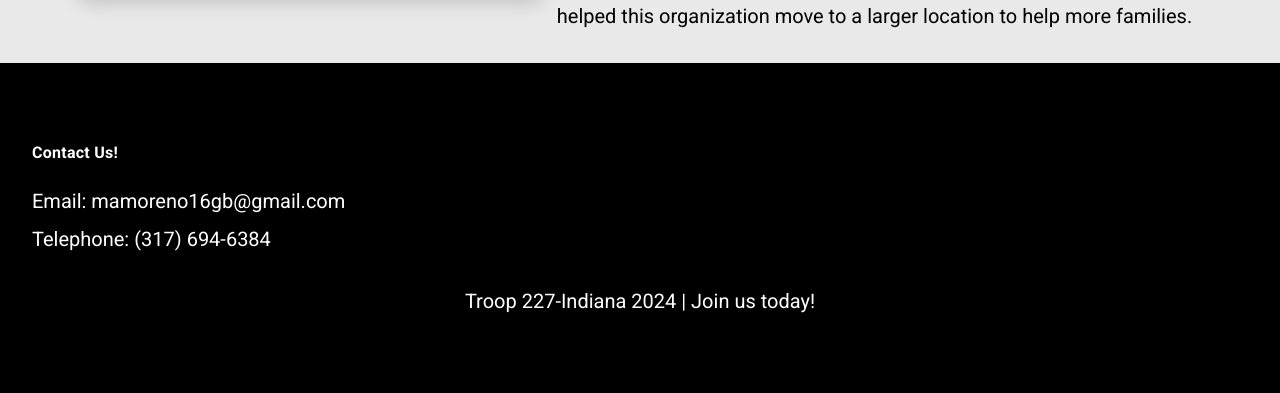
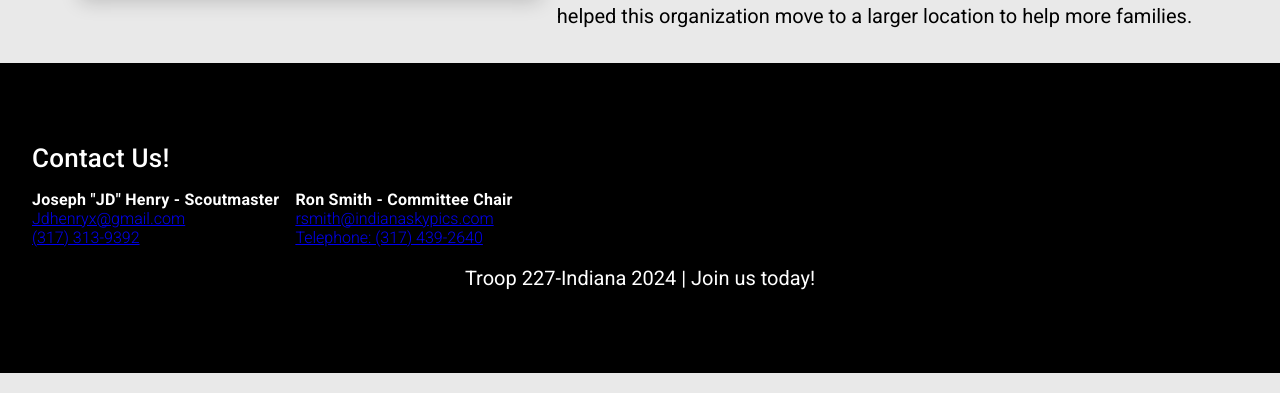
Before and after one commit to SATroop227Media/WebpageTroop227, a React (Vite) app: page / in a window 1280 px wide. Shown: the part 4052-4445 px from the top of the page. Built offline with nearby package versions, Linux system fonts and the light colour scheme.

Commit message:
added a tags to contacts

```diff
--- a/src/components/Footer.tsx
+++ b/src/components/Footer.tsx
@@ -3,14 +3,20 @@ import "../styles/global/footer.css"
 export default function Footer() {
   return (
     <footer className="cta">
-      <div className='cta__left' aria-label='contact information'>
-        <h4 className="cta__h4">Contact Us!</h4>
-        <p>Email: mamoreno16gb@gmail.com</p>
-        <p>Telephone: (317) 694-6384</p>
-      </div>
-      <div className='cta__right' aria-label='call to action'>
-        <p>Troop 227-Indiana 2024 | Join us today!</p>
-      </div>
+      <h3>Contact Us!</h3>
+      <ul className="cta__contact-wrapper">
+        <li>
+          <h4>Joseph "JD" Henry - Scoutmaster</h4>
+          <a href="mailto:Jdhenryx@gmail.com">Jdhenryx@gmail.com</a>
+          <a href="tel:3173139392">(317) 313-9392</a>
+        </li>
+        <li>
+          <h4>Ron Smith - Committee Chair</h4>
+          <a href="mailto:rsmith@indianaskypics.com">rsmith@indianaskypics.com</a>
+          <a href="tel:3174392640">Telephone: (317) 439-2640</a>
+        </li>
+      </ul>
+      <p>Troop 227-Indiana 2024 | Join us today!</p>
     </footer>
   );
 }
--- a/src/styles/global/footer.css
+++ b/src/styles/global/footer.css
@@ -1,30 +1,37 @@
+
+@layer layout, style;
+
+@layer layout {
+    footer {
+        position: relative;
+        display: flex;
+        flex-direction: column;
+        gap: 1rem;
+    }
+
+    .cta__contact-wrapper {
+        display: flex;
+        flex-direction: column;
+        gap: 1rem;
+    }
+
+    @media (min-width: 52rem) {
+        .cta__contact-wrapper {
+            flex-direction: row;
+        }
+    }
+}
+.cta > p {
+    text-align: center;
+}
+
+.cta a {
+    display: block;
+}
+
 footer {
-    position: relative;
-    display: flex;
     background-color: var(--color-neutral-0);
     padding-block: 5rem;
     padding-inline: 2rem;
+    color: var(--color-neutral-1000);
 }
-
-.cta {
-    color: var(--color-neutral-1000);
-    display: flex;
-    flex-direction: column;
-    justify-content: space-between;
-    gap: 2rem;
-}
-
-.cta__h4 {
-    padding-bottom: 1rem;
-}
-
-.cta__left {
-    display: flex;
-    flex-direction: column;
-    gap: .5rem;
-}
-
-.cta__right {
-    flex-wrap: nowrap;
-    align-self: center;
-}
```
